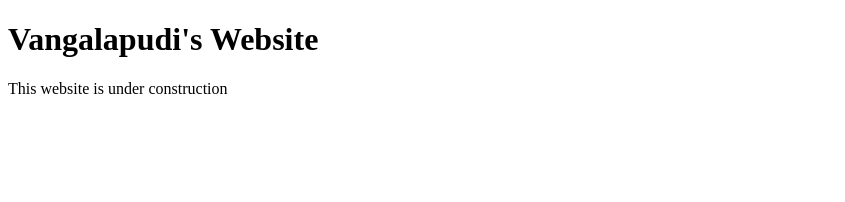
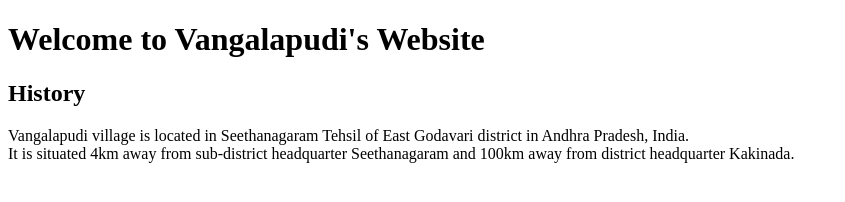
Before and after one commit to prasad9v/vangalapudi, a plain HTML site: page index.html in a window 1280 px wide. Shown: the whole page, without its empty margins (0-845 px from the left). Drawn offline with Linux system fonts and the light colour scheme.

Commit message:
basic h1, h2 and p

```diff
--- a/index.html
+++ b/index.html
@@ -3,16 +3,19 @@
 
 <head>
     <meta charset="UTF-8">
+    <meta name="author" content="prasad" >
     <meta name="viewport" content="width=device-width, initial-scale=1.0">
-    <title>Document</title>
+    <title>Welcome to Vangalapudi's website</title>
 </head>
 
 <body>
 
 
-    <h1>Vangalapudi's Website</h1>
+    <h1>Welcome to Vangalapudi's Website</h1>
 
-    <p>This website is under construction</p>
+    <h2>History</h2>
+
+    <p>Vangalapudi village is located in Seethanagaram Tehsil of East Godavari district in Andhra Pradesh, India.<br> It is situated 4km away from sub-district headquarter Seethanagaram and 100km away from district headquarter Kakinada.</p>
 
 
 
```
